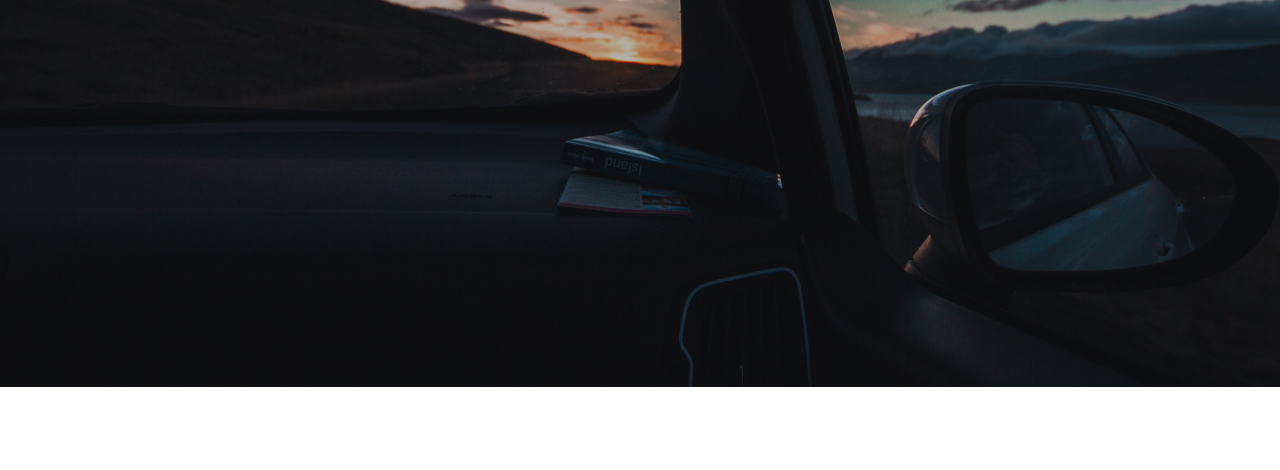
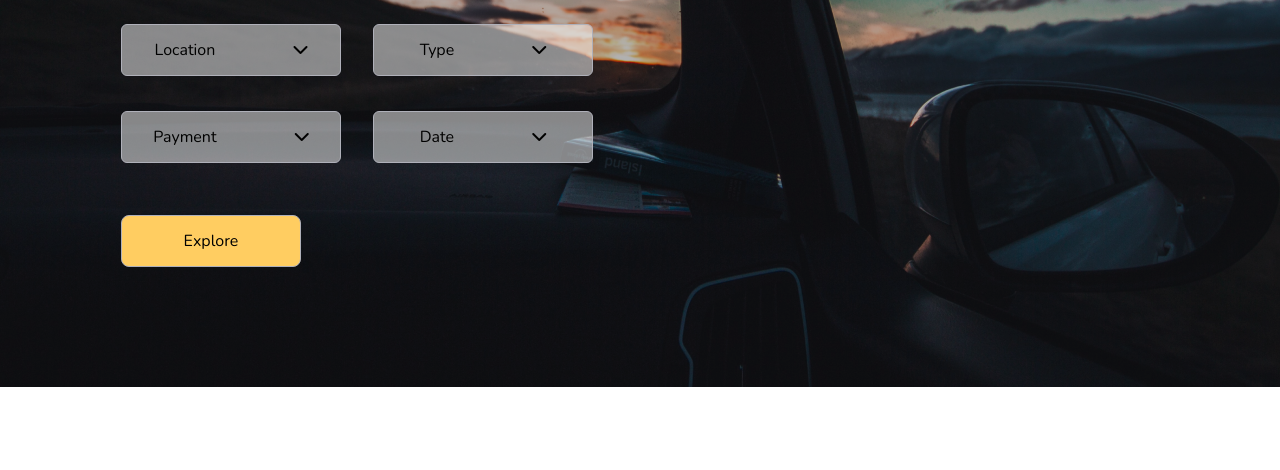
Before and after one commit to zalfanuramalia/fw5-responsive-website, a website: page home.html in a window 1280 px wide. Shown: the part 545-1015 px from the top of the page. Before the commit the page ends 932 px from the top, so only its background shows below. Drawn offline with nearby package versions, Linux system fonts and the light colour scheme.

Commit message:
chore: style home

```diff
--- a/assets/style.css
+++ b/assets/style.css
@@ -392,24 +392,95 @@ button {
   color: white;
 }
 
-.header-home .content-home .header-nav h1.heading {
+.header-home .content-home .header-pic h1.text-1 {
+  position: absolute;
+  color: white;
   font-size: 64px;
   font-family: 'Playfair Display', serif;
-  text-align: justify;
-  font-weight: 700;
+  text-align: left;
+  font-weight: 900;
   line-height: 80px;
   padding: 69px 963px 537px 121px;
 }
 
-.header-home .content-home .header-nav span.text {
-  color: white;
+.header-home .content-home .header-pic h1.text-2 {
+  position: absolute;
   font-size: 22px;
   font-family: 'Nunito', sans-serif;
   text-align: justify;
-  font-weight: 900;
+  font-weight: 700;
   line-height: 30px;
+  padding: 300px 1167px 433px 121px;
 }
 
-.header-home .content-home .header-nav i.fa-solid {
+.header-home .content-home .header-pic span i {
+  position: absolute;
+  border-radius: 4px;
+  font-size: 30px;
+  margin-right: 76px;
   color: black;
+  border: 10px;
 }
+
+.header-home .content-home form button.location {
+  position: absolute;
+  width: 220px;
+  height: 52px;
+  background: rgba(255, 255, 255, 0.5);
+  border: 0.8px solid #AFB0B9;
+  box-sizing: border-box;
+  border-radius: 6px;
+  margin-left: 121px;
+  margin-top: 400px;
+}
+
+.header-home .content-home form button.type {
+  position: absolute;
+  width: 220px;
+  height: 52px;
+  background: rgba(255, 255, 255, 0.5);
+  border: 0.8px solid #AFB0B9;
+  box-sizing: border-box;
+  border-radius: 6px;
+  margin-left: 373px;
+  margin-top: 400px;
+}
+
+.header-home .content-home form button.payment {
+  position: absolute;
+  width: 220px;
+  height: 52px;
+  background: rgba(255, 255, 255, 0.5);
+  border: 0.8px solid #AFB0B9;
+  box-sizing: border-box;
+  border-radius: 6px;
+  margin-left: 121px;
+  margin-top: 487px;
+}
+
+.header-home .content-home form button.date {
+  position: absolute;
+  width: 220px;
+  height: 52px;
+  background: rgba(255, 255, 255, 0.5);
+  border: 0.8px solid #AFB0B9;
+  box-sizing: border-box;
+  border-radius: 6px;
+  margin-left: 373px;
+  margin-top: 487px;
+}
+
+.header-home .content-home form button.explore {
+  position: absolute;
+  width: 180px;
+  height: 52.01px;
+  border: 0.8px solid #AFB0B9;
+  background: #FFCD61;
+  border-radius: 8px;
+  margin-left: 121px;
+  margin-top: 591px;
+}
+
+.header-home .content-home form button span i {
+  margin-left: 74px;
+}
```
